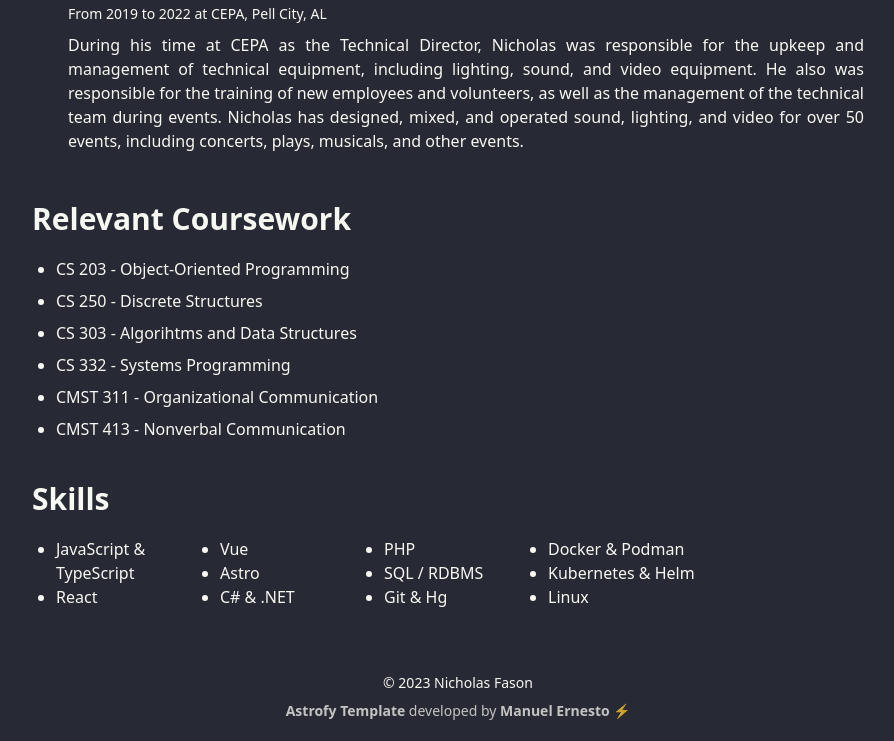
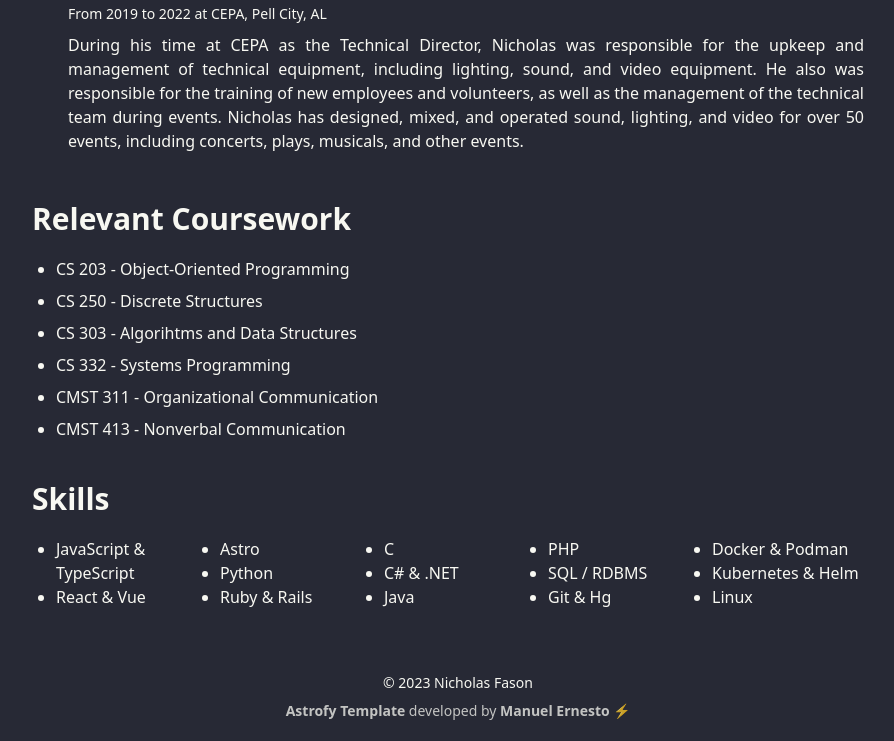
Before and after one commit to nootsponge/nfason.com, an Astro site: page /cv in a window 1280 px wide. Shown: the part 1043-1784 px from the top of the page, without its empty margins (334-1228 px from the left). Built offline with nearby package versions, Linux system fonts and the light colour scheme; Astro itself is replaced by a stand-in of ours.

Commit message:
Add more skills

```diff
--- a/src/pages/cv.astro
+++ b/src/pages/cv.astro
@@ -71,10 +71,13 @@ import TimeLineElement from "../components/cv/TimeLine.astro";
 
   <ul class="list-disc md:columns-5 columns-2 mx-6">
     <li>JavaScript & TypeScript</li>
-    <li>React</li>
-    <li>Vue</li>
+    <li>React & Vue</li>
     <li>Astro</li>
+    <li>Python</li>
+    <li>Ruby & Rails</li>
+    <li>C</li>
     <li>C# & .NET</li>
+    <li>Java</li>
     <li>PHP</li>
     <li>SQL / RDBMS</li>
     <li>Git & Hg</li>
```
